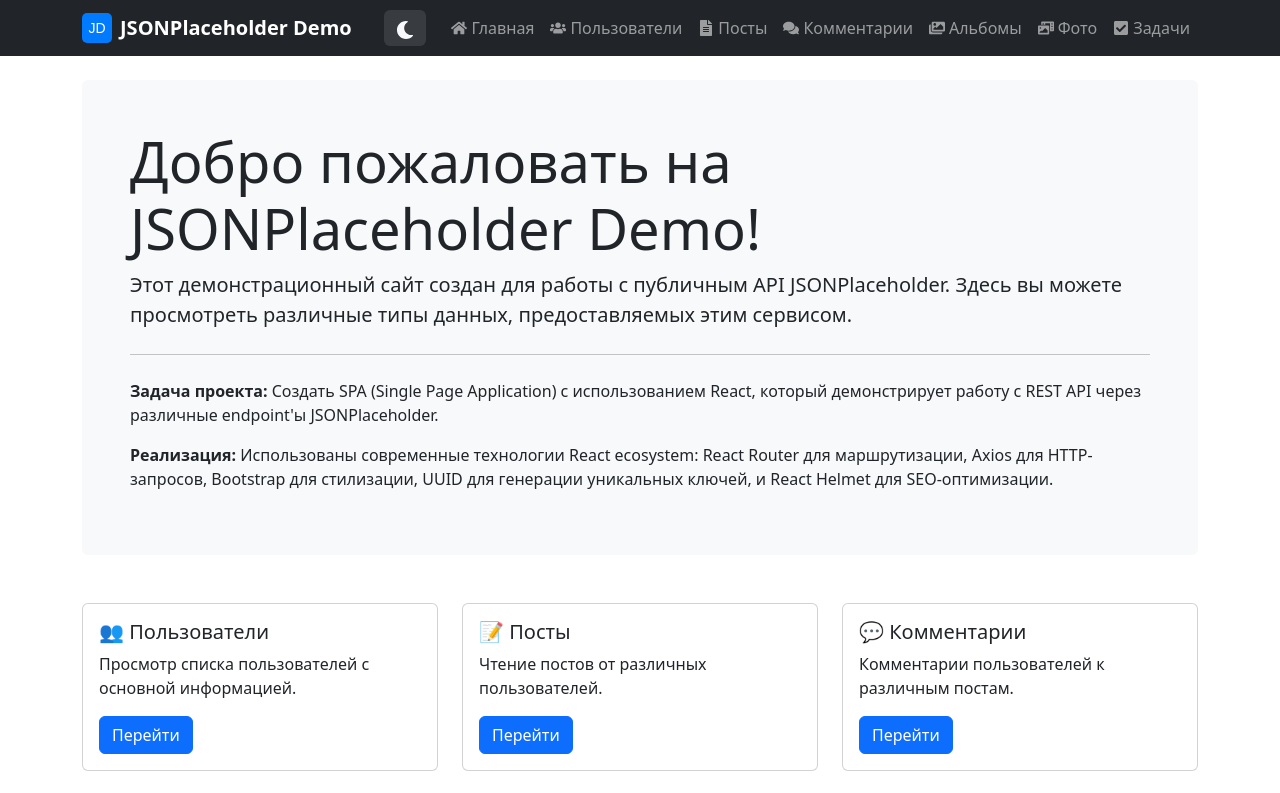
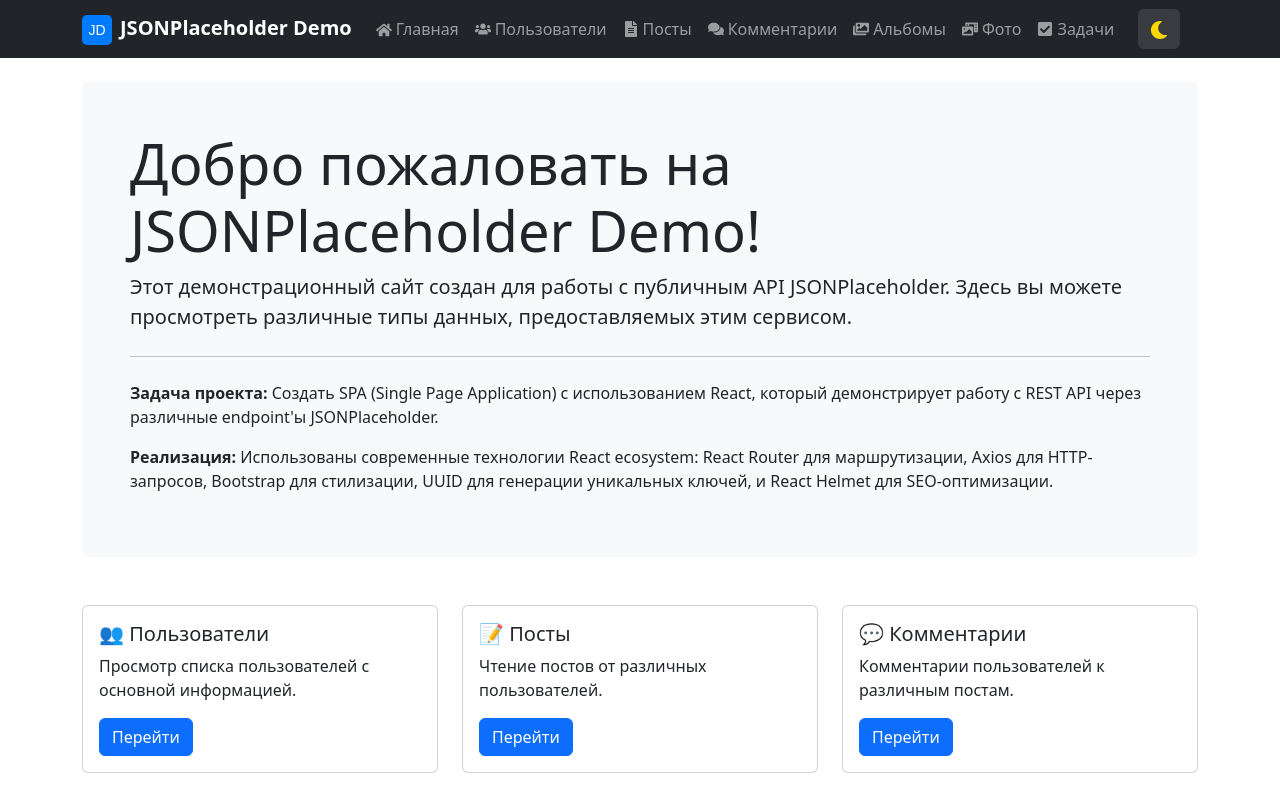
Before and after one commit to AlexH73/frontend-pro, a React (Vite) app in the folder homeworks/hw_06/code/mini_app/: page / in a window 1280 px wide. Shown: the top 793 px of the page. Built offline with nearby package versions, Linux system fonts and the light colour scheme.

Commit message:
fix(burger):
changed the menu output for small screens

```diff
--- a/homeworks/hw_06/code/mini_app/index.html
+++ b/homeworks/hw_06/code/mini_app/index.html
@@ -1,4 +1,4 @@
-<!doctype html>
+<!DOCTYPE html>
 <html lang="en">
   <head>
     <meta charset="UTF-8" />
--- a/homeworks/hw_06/code/mini_app/package.json
+++ b/homeworks/hw_06/code/mini_app/package.json
@@ -11,8 +11,9 @@
   },
   "dependencies": {
     "axios": "^1.3.0",
-    "bootstrap": "^5.3.0",
+    "bootstrap": "^5.3.8",
     "react": "^18.2.0",
+    "react-bootstrap": "^2.10.10",
     "react-dom": "^18.2.0",
     "react-helmet-async": "^2.0.0",
     "react-icons": "^4.12.0",
--- a/homeworks/hw_06/code/mini_app/src/App.tsx
+++ b/homeworks/hw_06/code/mini_app/src/App.tsx
@@ -1,4 +1,5 @@
 import { Link, Route, Routes } from "react-router-dom";
+import { Navbar, Nav, Container } from "react-bootstrap";
 import {
   FaHome,
   FaUsers,
@@ -21,9 +22,14 @@
 function App() {
   return (
     <>
-      <nav className="navbar navbar-expand-lg navbar-dark bg-dark">
-        <div className="container">
-          <Link className="navbar-brand d-flex align-items-center" to="/">
+      <Navbar
+        bg="dark"
+        variant="dark"
+        expand="lg"
+        className="navbar navbar-expand-lg navbar-dark bg-dark"
+      >
+        <Container>
+          <Navbar.Brand as={Link} to="/">
             <img
               src="/logo.svg"
               alt="JSONPlaceholder Demo"
@@ -31,88 +37,71 @@
               className="me-2"
             />
             JSONPlaceholder Demo
-          </Link>
+          </Navbar.Brand>
 
-          <ThemeToggle />
-
-          <button
-            className="navbar-toggler"
-            type="button"
-            data-bs-toggle="collapse"
-            data-bs-target="#navbarNav"
-            aria-controls="navbarNav"
-            aria-expanded="false"
-            aria-label="Toggle navigation"
-          >
-            <span className="navbar-toggler-icon"></span>
-          </button>
-
-          <div className="collapse navbar-collapse" id="navbarNav">
-            <ul className="navbar-nav ms-auto mb-2 mb-lg-0">
-              <li className="nav-item">
-                <Link className="nav-link d-flex align-items-center" to="/">
+          <Navbar.Toggle aria-controls="basic-navbar-nav" />
+          <Navbar.Collapse id="basic-navbar-nav">
+            <Navbar.Collapse id="basic-navbar-nav">
+              <Nav className="me-auto">
+                <Nav.Link as={Link} to="/">
                   <FaHome className="me-1" />
                   Главная
-                </Link>
-              </li>
-              <li className="nav-item">
-                <Link
+                </Nav.Link>
+                <Nav.Link
+                  as={Link}
                   className="nav-link d-flex align-items-center"
                   to="/users"
                 >
                   <FaUsers className="me-1" />
                   Пользователи
-                </Link>
-              </li>
-              <li className="nav-item">
-                <Link
+                </Nav.Link>
+                <Nav.Link
+                  as={Link}
                   className="nav-link d-flex align-items-center"
                   to="/posts"
                 >
                   <FaFileAlt className="me-1" />
                   Посты
-                </Link>
-              </li>
-              <li className="nav-item">
-                <Link
+                </Nav.Link>
+                <Nav.Link
+                  as={Link}
                   className="nav-link d-flex align-items-center"
                   to="/comments"
                 >
                   <FaComments className="me-1" />
                   Комментарии
-                </Link>
-              </li>
-              <li className="nav-item">
-                <Link
+                </Nav.Link>
+                <Nav.Link
+                  as={Link}
                   className="nav-link d-flex align-items-center"
                   to="/albums"
                 >
                   <FaImages className="me-1" />
                   Альбомы
-                </Link>
-              </li>
-              <li className="nav-item">
-                <Link
+                </Nav.Link>
+                <Nav.Link
+                  as={Link}
                   className="nav-link d-flex align-items-center"
                   to="/photos"
                 >
                   <FaPhotoVideo className="me-1" />
                   Фото
-                </Link>
-              </li>
-              <li className="nav-item">
-                <Link
+                </Nav.Link>
+                <Nav.Link
+                  as={Link}
                   className="nav-link d-flex align-items-center"
                   to="/todos"
                 >
                   <FaCheckSquare className="me-1" />
                   Задачи
-                </Link>
-              </li>
-            </ul>
-          </div>
-        </div>
-      </nav>
+                </Nav.Link>
+
+                <ThemeToggle />
+              </Nav>
+            </Navbar.Collapse>
+          </Navbar.Collapse>
+        </Container>
+      </Navbar>
 
       <main className="main-content">
         <Routes>
--- /dev/null
+++ b/homeworks/hw_06/code/mini_app/src/components/ThemeToggle/ThemeToggle.module.css
@@ -0,0 +1 @@
+.icon_moon, .icon_sun { color: #FFD700; }
--- a/homeworks/hw_06/code/mini_app/src/components/ThemeToggle/ThemeToggle.tsx
+++ b/homeworks/hw_06/code/mini_app/src/components/ThemeToggle/ThemeToggle.tsx
@@ -1,5 +1,6 @@
 import { useState, useEffect } from "react";
 import { FaSun, FaMoon } from "react-icons/fa";
+import style from "./ThemeToggle.module.css"
 
 const ThemeToggle = () => {
   const [isDark, setIsDark] = useState(() => {
@@ -25,7 +26,11 @@
       onClick={() => setIsDark(!isDark)}
       title={isDark ? "Switch to light theme" : "Switch to dark theme"}
     >
-      {isDark ? <FaSun size={18} /> : <FaMoon size={18} />}
+      {isDark ? (
+        <FaSun size={18} className={style.icon_sun} />
+      ) : (
+        <FaMoon size={18} className={style.icon_moon} />
+      )}
     </button>
   );
 };
```
Also changed, not shown: 1 other file (tests, documents, lock files or other folders).
